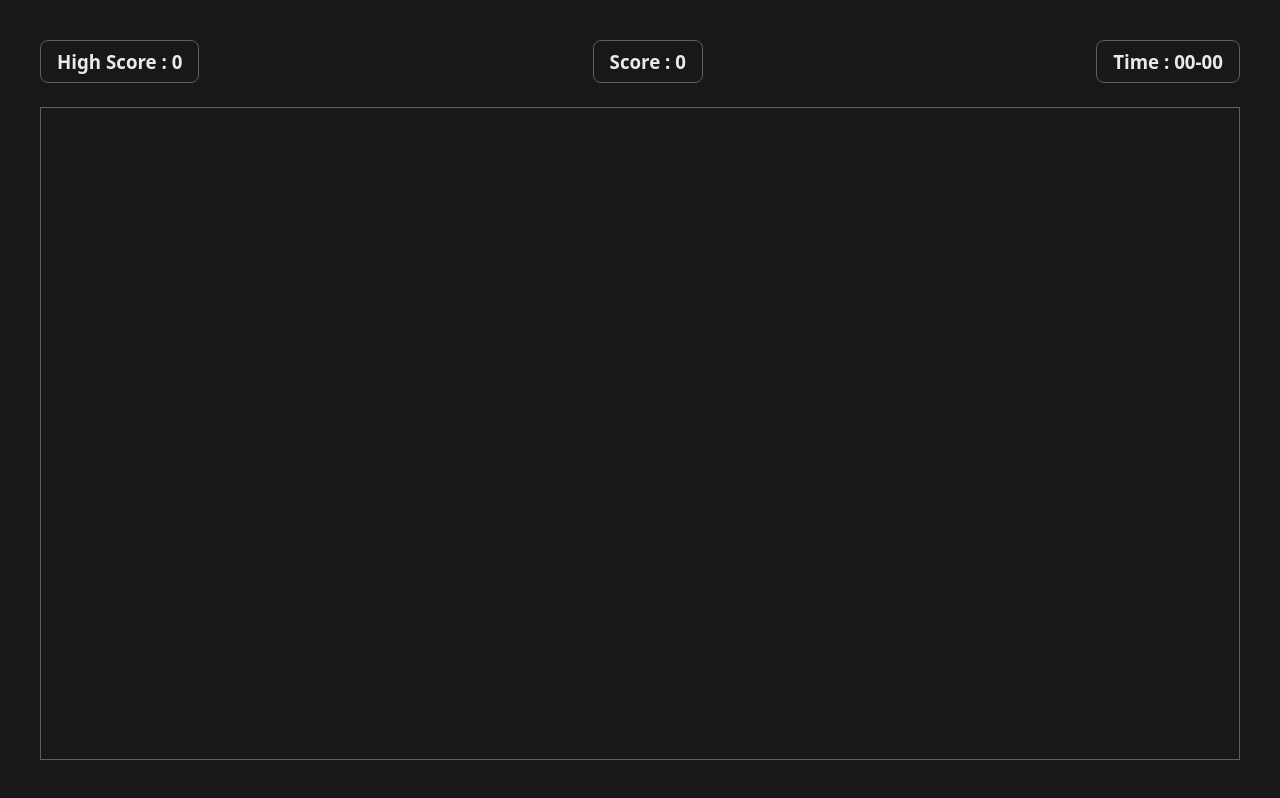
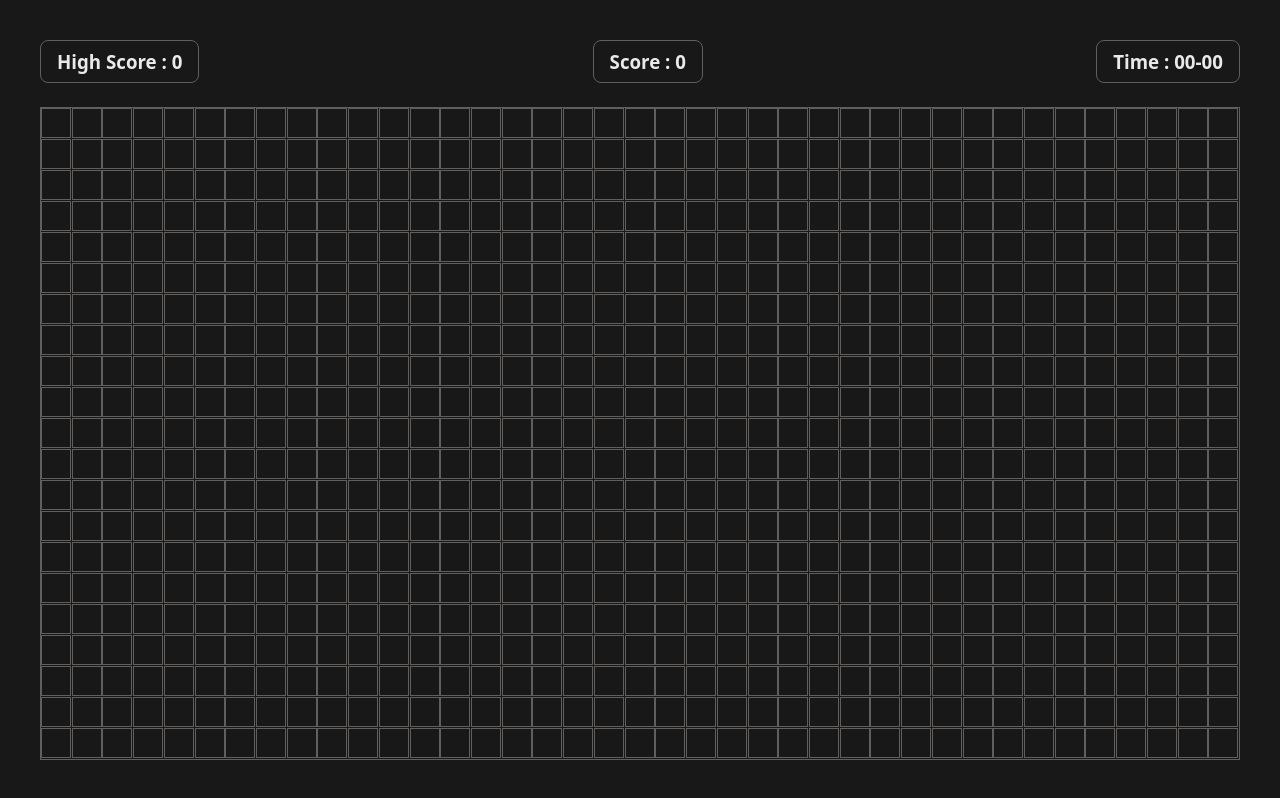
Before and after one commit to Harshit-0101/Snake-game, a plain HTML site: page index.html in a window 1280 px wide. Drawn offline with Linux system fonts and the light colour scheme.

Commit message:
last commit of first day .

```diff
--- a/script.js
+++ b/script.js
@@ -0,0 +1,11 @@
+const board = document.querySelector('.board');
+const blockHeight = 30;
+const blockWidth = 30;
+
+const cols = Math.floor( board.clientWidth / blockWidth);
+const rows = Math.floor( board.clientHeight / blockHeight);
+for(let i=0;i<rows * cols;i++){
+    const block = document.createElement('div');
+    block.classList.add("block");
+    board.appendChild(block);
+}
--- a/style.css
+++ b/style.css
@@ -61,4 +61,13 @@ align-items: center;
 .board{
     border: 1px solid var(--border-primary-color);
     flex-grow:1 ;
+    display: grid;
+    grid-template-columns: repeat(auto-fill,minmax(30px,1fr));
+    grid-template-rows: repeat(auto-fill,minmax(30px,1fr));
 }
+.block{
+    width: 30px;
+    height: 30px;
+    border: 1px solid var(--border-primary-color) ;
+}
+loss signaln
```
Also changed, not shown: index.html (line endings or trailing spaces).
